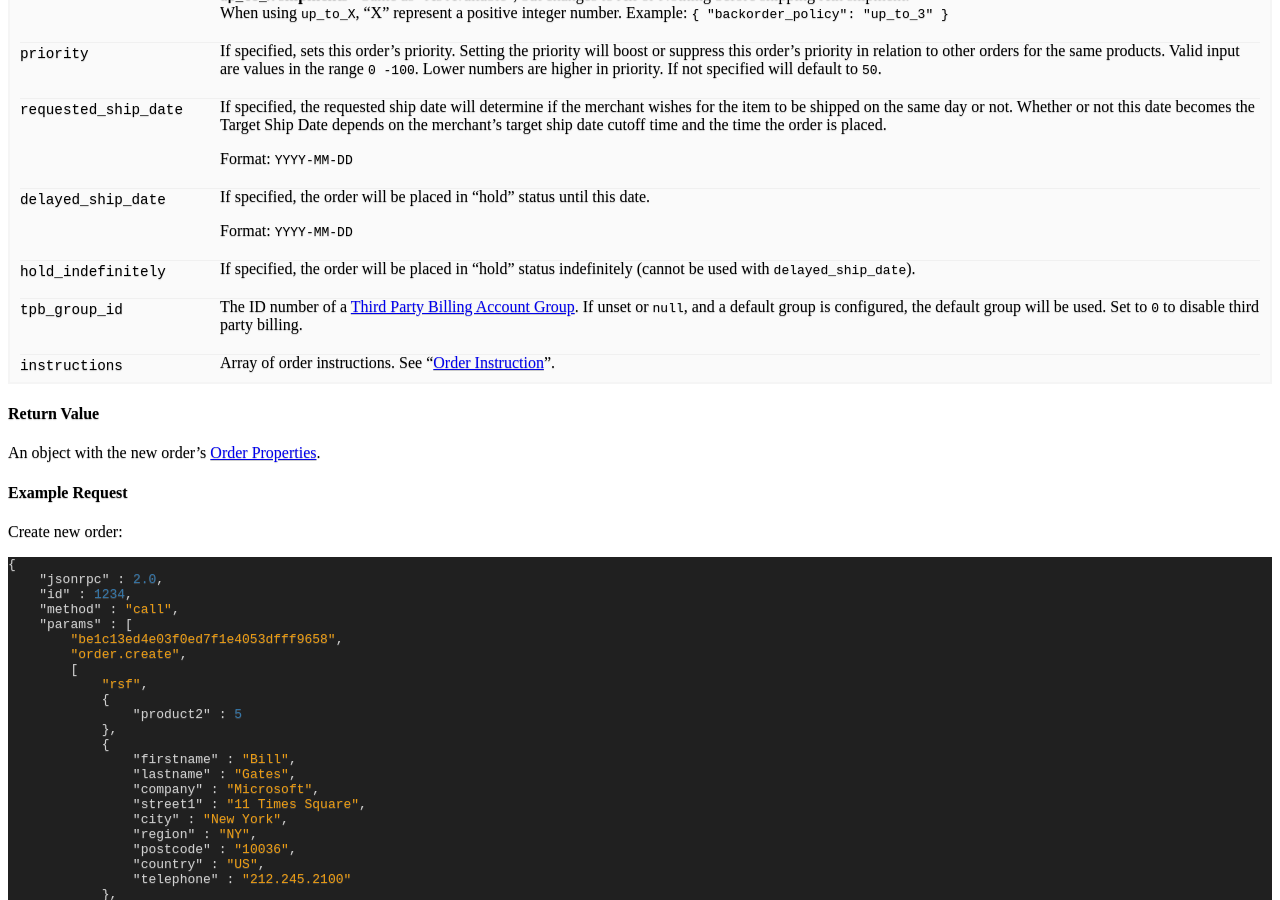
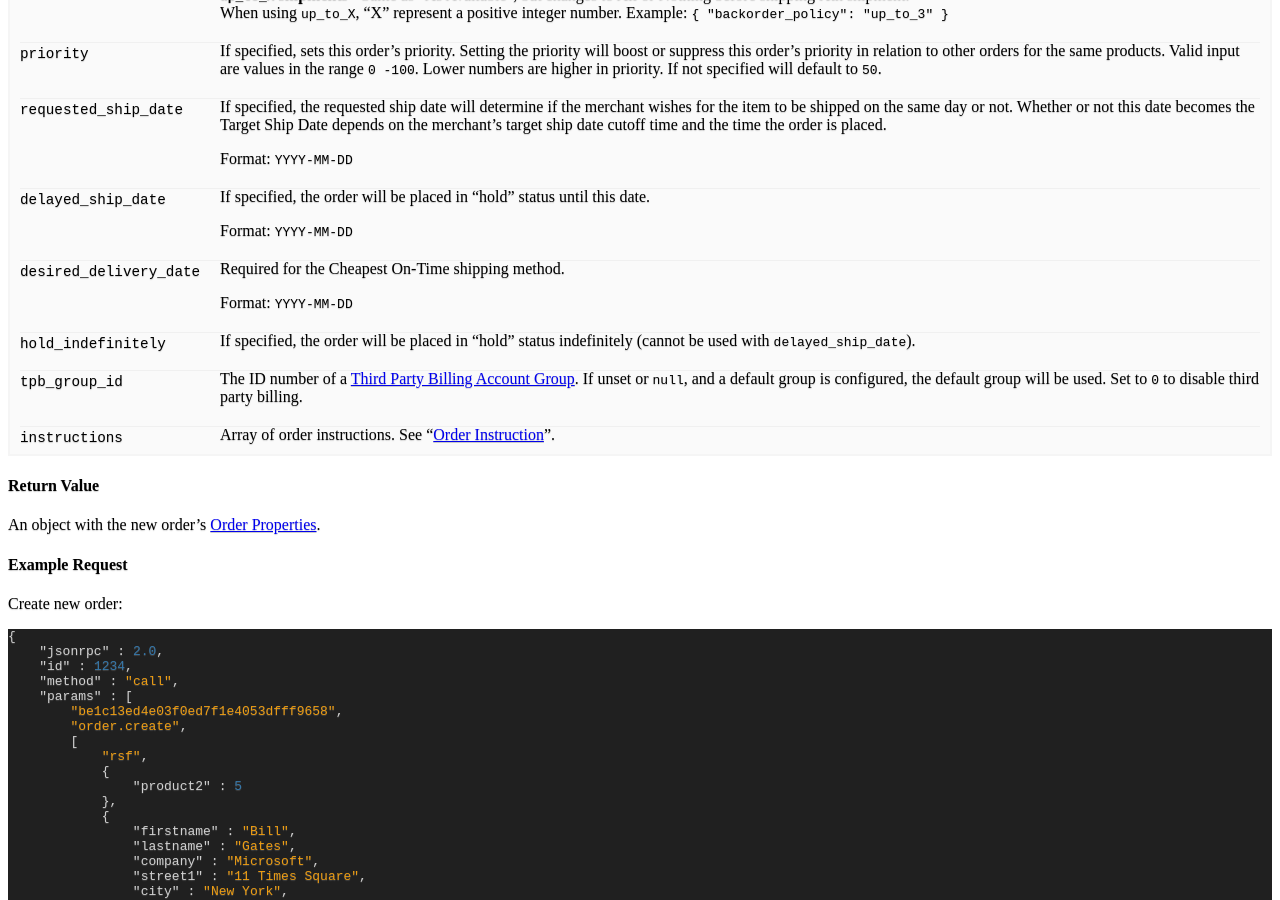
Before and after one commit to ShipStream/shipstream.github.io, a Jekyll site: the page built from _posts/2014-07-25-order.md, in a window 1280 px wide and 900 px high, scrolled down 2902 px. Built offline with Jekyll 4.4.1, drawn with Linux system fonts in a browser that asks for light colours; a style sheet for code colours, icons or effects is not loaded.

Commit message:
Add "desired_delivery_date" to the Order Additional Data. (#17)

```diff
--- a/_posts/2014-07-25-order.md
+++ b/_posts/2014-07-25-order.md
@@ -174,6 +174,11 @@ requested_ship_date
 
 delayed_ship_date
 : If specified, the order will be placed in "hold" status until this date.
+
+  Format: `YYYY-MM-DD`
+
+desired_delivery_date
+: Required for the Cheapest On-Time shipping method.
 
   Format: `YYYY-MM-DD`
 
```
